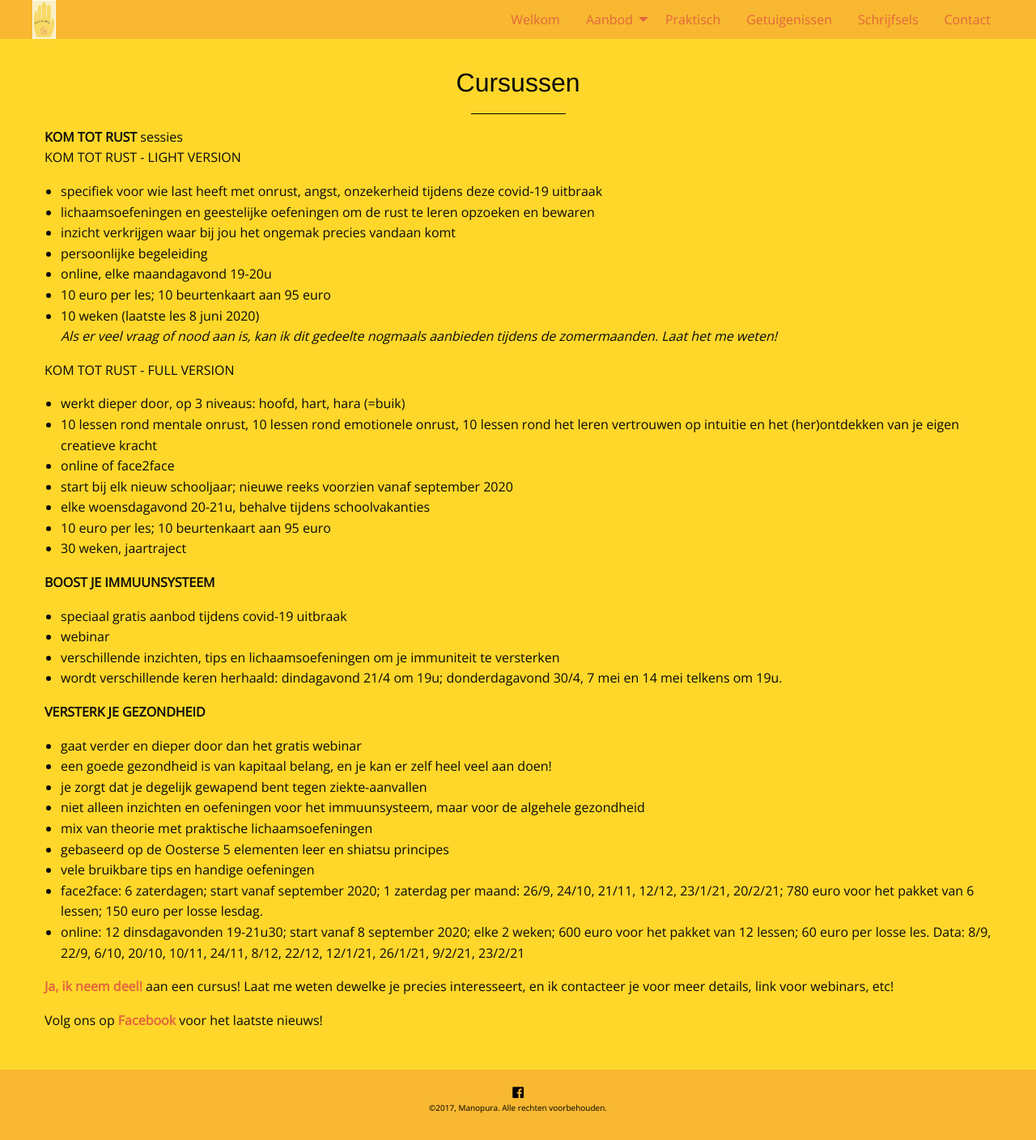
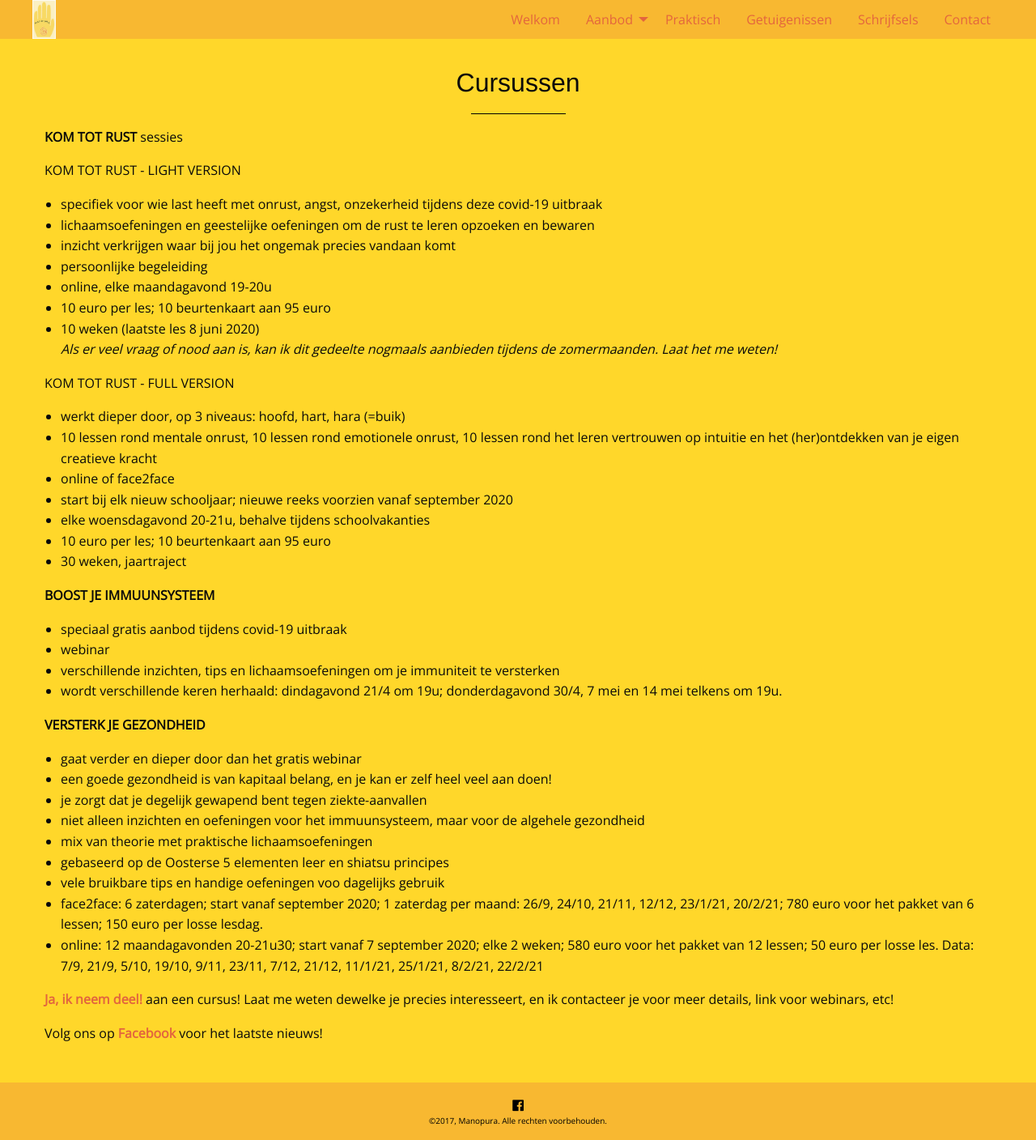
Before and after one commit to manopura/manopura.github.io, a Jekyll site: the page built from cursussen.md, in a window 1280 px wide. Shown: the whole page at 81% size. Built offline with Jekyll 4.4.1, drawn with Linux system fonts in a browser that asks for light colours; nearby versions of some CDN libraries; our own code applies the rules of GitHub Pages for plain Markdown files.

Commit message:
Update cursussen.md

```diff
--- a/cursussen.md
+++ b/cursussen.md
@@ -5,6 +5,8 @@ menu: cursussen
 # Cursussen
 
 **KOM TOT RUST** sessies
+
+
 KOM TOT RUST - LIGHT VERSION
 - specifiek voor wie last heeft met onrust, angst, onzekerheid tijdens deze covid-19 uitbraak
 - lichaamsoefeningen en geestelijke oefeningen om de rust te leren opzoeken en bewaren
@@ -39,9 +41,9 @@ KOM TOT RUST - FULL VERSION
 - niet alleen inzichten en oefeningen voor het immuunsysteem, maar voor de algehele gezondheid
 - mix van theorie met praktische lichaamsoefeningen
 - gebaseerd op de Oosterse 5 elementen leer en shiatsu principes
-- vele bruikbare tips en handige oefeningen
+- vele bruikbare tips en handige oefeningen voo dagelijks gebruik
 - face2face: 6 zaterdagen; start vanaf september 2020; 1 zaterdag per maand: 26/9, 24/10, 21/11, 12/12, 23/1/21, 20/2/21; 780 euro voor het pakket van 6 lessen; 150 euro per losse lesdag.
-- online: 12 dinsdagavonden 19-21u30; start vanaf 8 september 2020; elke 2 weken; 600 euro voor het pakket van 12 lessen; 60 euro per losse les. Data: 8/9, 22/9, 6/10, 20/10, 10/11, 24/11, 8/12, 22/12, 12/1/21, 26/1/21, 9/2/21, 23/2/21
+- online: 12 maandagavonden 20-21u30; start vanaf 7 september 2020; elke 2 weken; 580 euro voor het pakket van 12 lessen; 50 euro per losse les. Data: 7/9, 21/9, 5/10, 19/10, 9/11, 23/11, 7/12, 21/12, 11/1/21, 25/1/21, 8/2/21, 22/2/21
 
 
 
```
